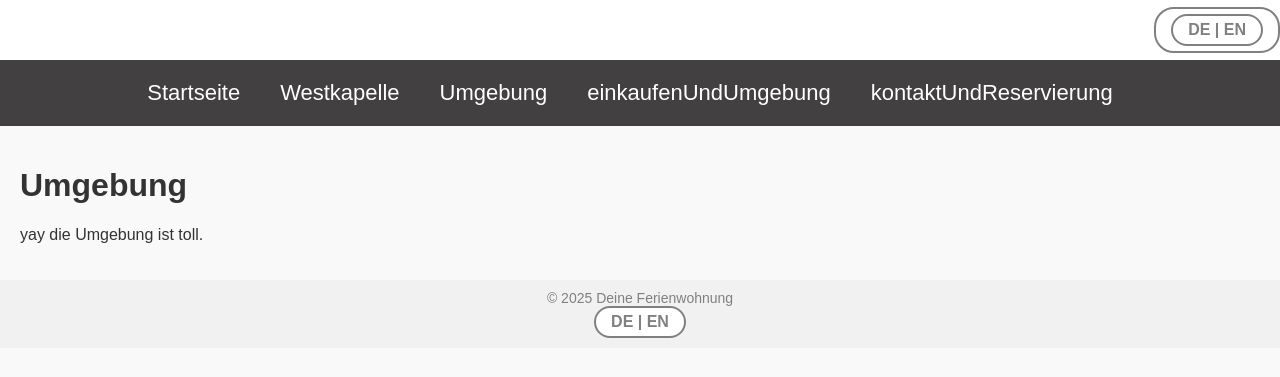
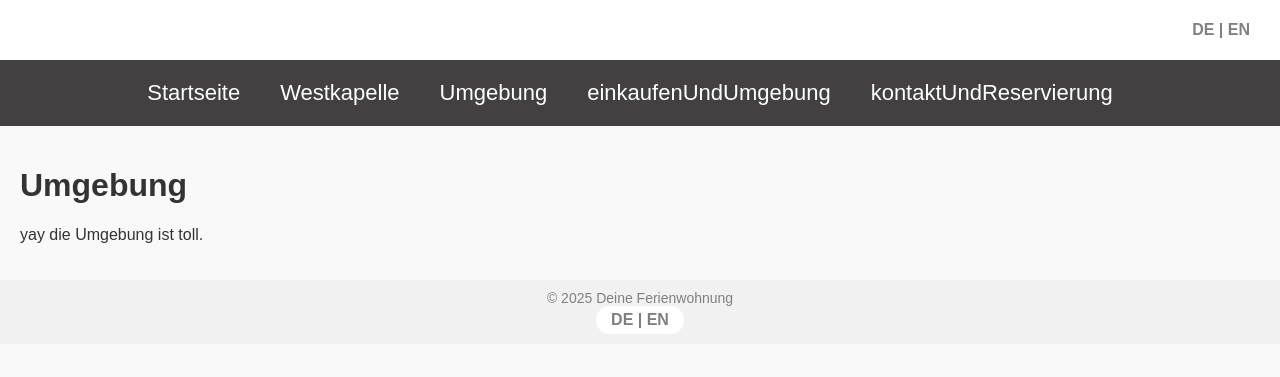
Before and after one commit to TimLbhnschl/timlbhnschl.github.io, a Jekyll site: the page built from de/umgebung.html, in a window 1280 px wide. Shown: the top 377 px of the page. Built offline with Jekyll 4.4.1, drawn with Linux system fonts in a browser that asks for light colours.

Commit message:
button adjustments

```diff
--- a/assets/css/style.css
+++ b/assets/css/style.css
@@ -21,7 +21,7 @@ header {
     font-size: 16px; /* Schriftgröße */
     color: gray; /* Textfarbe */
     text-decoration: none; /* Keine Unterstreichung */
-    border: 2px solid gray; /* Graue Umrandung */
+
     border-radius: 20px; /* Runde Form */
     cursor: pointer; /* Mauszeiger als Hand */
     font-weight: bold; /* Fettgedruckt */
```
